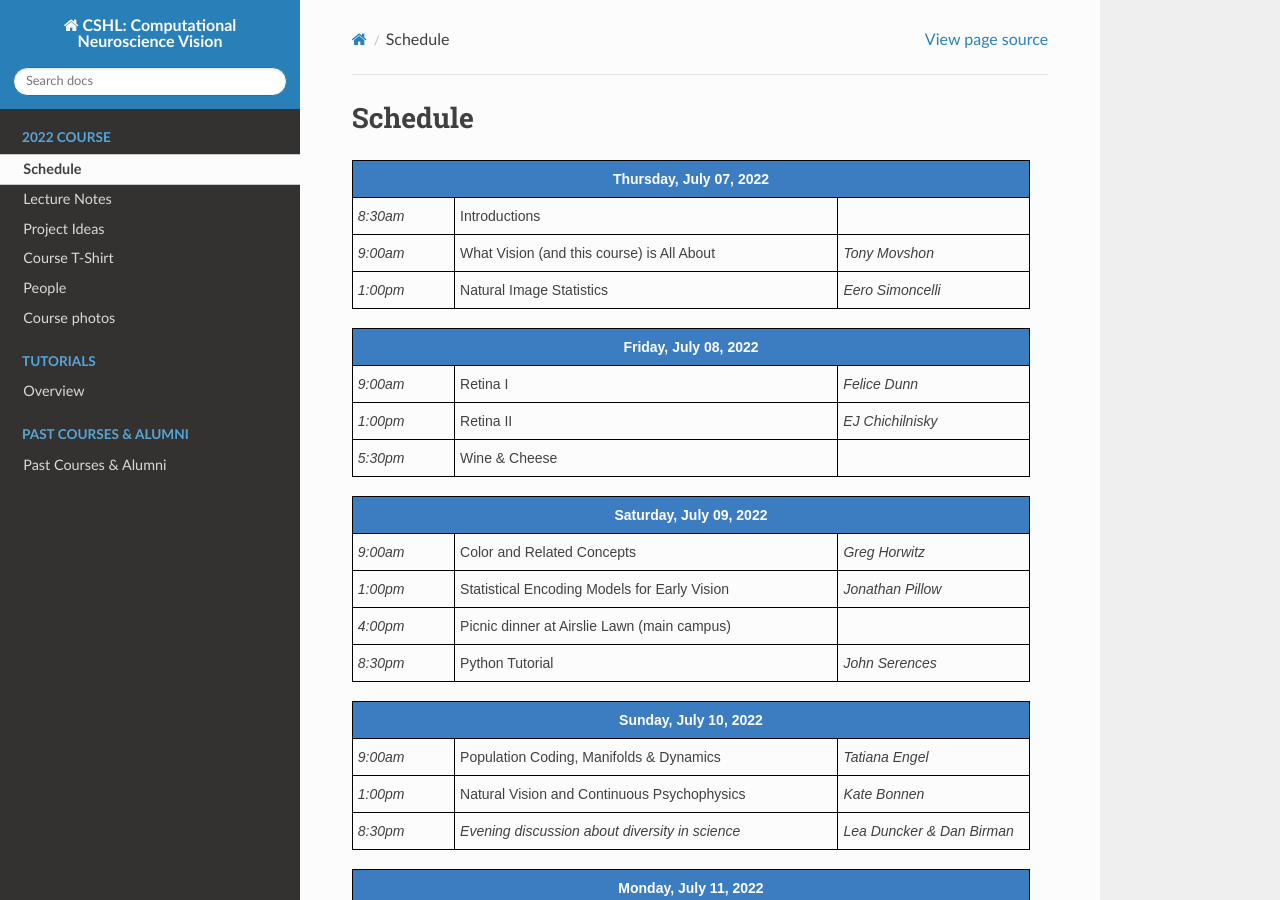
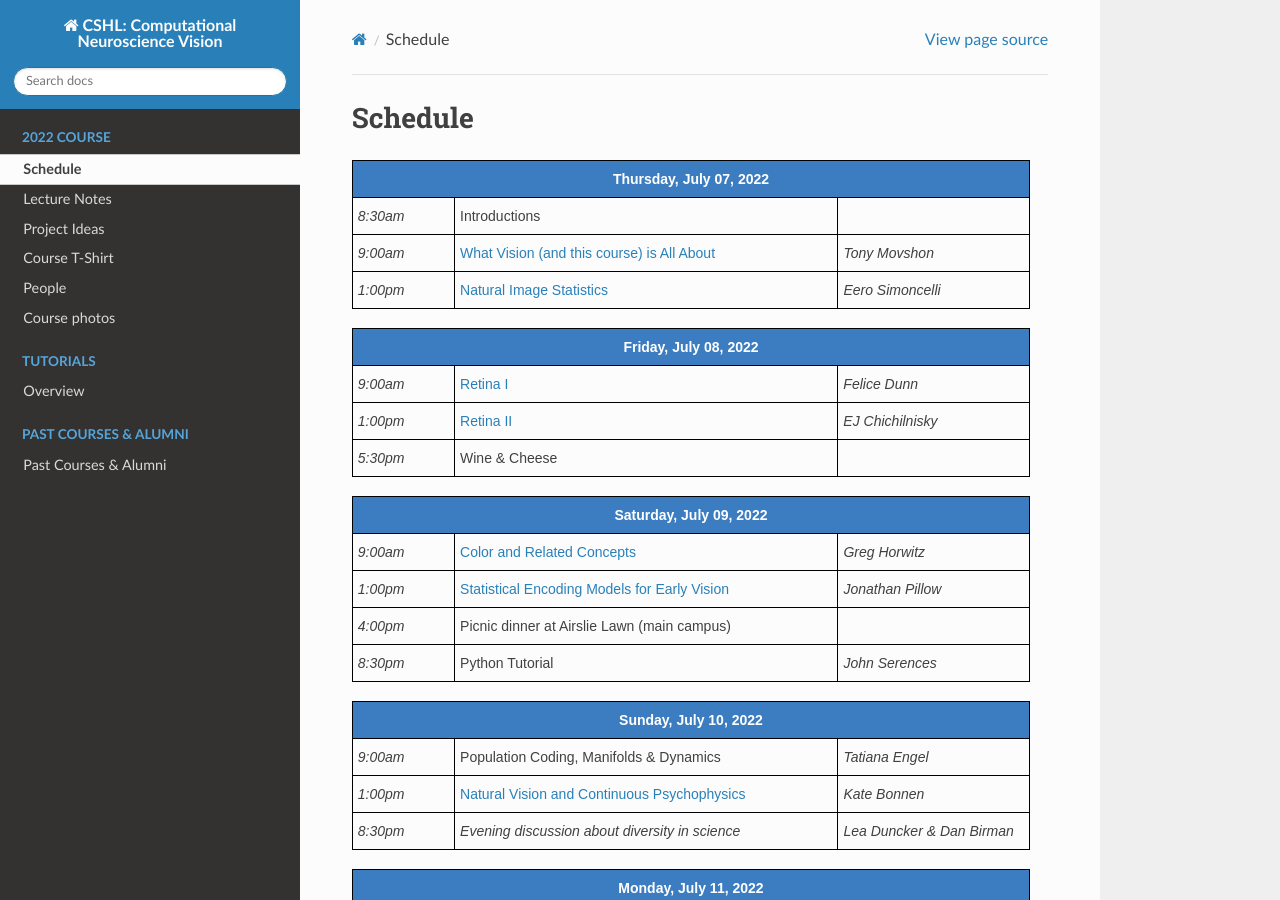
Before and after one commit to CSHL-comp-neuro-vision/website, a Sphinx documentation site: the page built from source/2022/schedule.md, in a window 1280 px wide and 900 px high. Built offline with Sphinx 7.4.7 and the Read the Docs theme 2.0.0, drawn with Linux system fonts in a browser that asks for light colours.

Commit message:
Adding links

```diff
--- a/source/2022/schedule.md
+++ b/source/2022/schedule.md
@@ -25,12 +25,12 @@
   </tr>
   <tr>
     <td class="tg-left">9:00am</td>
-    <td class="tg-73oq">What Vision (and this course) is All About</td>
+    <td class="tg-73oq"><a href="https://cshl-comp-neuro-vision.github.io/website/2022/lecture_notes.html#tony-movshon">What Vision (and this course) is All About</a></td>
     <td class="tg-lmxn">Tony Movshon</span></td>
   </tr>
   <tr>
     <td class="tg-left">1:00pm</td>
-    <td class="tg-73oq">Natural Image Statistics</td>
+    <td class="tg-73oq"><a href="https://cshl-comp-neuro-vision.github.io/website/2022/lecture_notes.html#eero-simoncelli">Natural Image Statistics</a></td>
     <td class="tg-lmxn">Eero Simoncelli</td>
   </tr>
 </tbody>
@@ -47,12 +47,12 @@
 <tbody>
   <tr>
     <td class="tg-left">9:00am</td>
-    <td class="tg-73oq">Retina I</td>
+    <td class="tg-73oq"><a href="https://cshl-comp-neuro-vision.github.io/website/2022/lecture_notes.html#felice-dunn">Retina I</a></td>
     <td class="tg-lmxn">Felice Dunn</span></td>
   </tr>
   <tr>
     <td class="tg-left">1:00pm</td>
-    <td class="tg-73oq">Retina II</td>
+    <td class="tg-73oq"><a href="https://cshl-comp-neuro-vision.github.io/website/2022/lecture_notes.html#ej-chichilnisky">Retina II</a></td>
     <td class="tg-lmxn">EJ Chichilnisky</td>
   </tr>
   <tr>
@@ -75,12 +75,12 @@
 <tbody>
   <tr>
     <td class="tg-left">9:00am</td>
-    <td class="tg-73oq">Color and Related Concepts</td>
+    <td class="tg-73oq"><a href="https://cshl-comp-neuro-vision.github.io/website/2022/lecture_notes.html#greg-horwitz">Color and Related Concepts</a></td>
     <td class="tg-lmxn">Greg Horwitz</td>
   </tr>
   <tr>
     <td class="tg-left">1:00pm</td>
-    <td class="tg-73oq">Statistical Encoding Models for Early Vision</td>
+    <td class="tg-73oq"><a href="https://cshl-comp-neuro-vision.github.io/website/2022/lecture_notes.html#jonathan-pillow">Statistical Encoding Models for Early Vision</a></td>
     <td class="tg-lmxn">Jonathan Pillow</span></td>
   </tr>
   <tr>
@@ -112,7 +112,7 @@
   </tr>
   <tr>
     <td class="tg-left">1:00pm</td>
-    <td class="tg-73oq">Natural Vision and Continuous Psychophysics</td>
+    <td class="tg-73oq"><a href="https://cshl-comp-neuro-vision.github.io/website/2022/lecture_notes.html#kate-bonnen">Natural Vision and Continuous Psychophysics</a></td>
     <td class="tg-lmxn">Kate Bonnen</td>
   </tr>
   <tr>
```
Also changed, not shown: source/2022/lecture_notes.md (+8 -8 lines).
